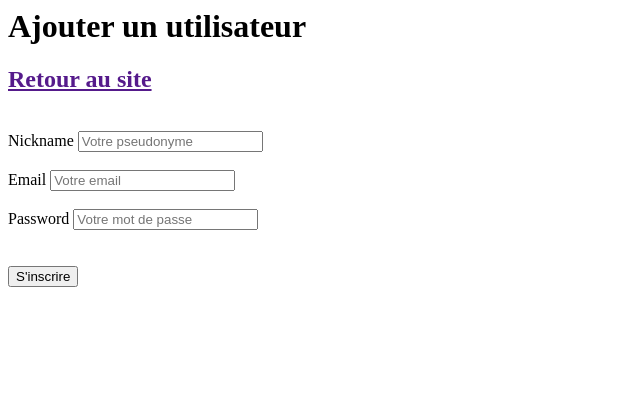
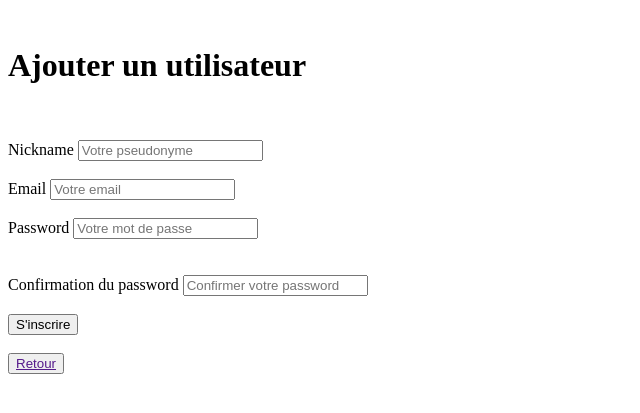
Before and after one commit to Timfmb09/forumPlateau, a PHP site: page /view/security/register.php in a window 1280 px wide. Shown: the top 413 px of the page, without its empty margins (0-640 px from the left). Run offline with PHP 8.4, Linux system fonts and the light colour scheme.

Commit message:
Register done

```diff
--- a/app/DAO.php
+++ b/app/DAO.php
@@ -15,7 +15,7 @@
         private static $host   = 'mysql:host=127.0.0.1;port=3306';
         private static $dbname = 'forumplateau';
         private static $dbuser = 'root';
-        private static $dbpass = '';
+        private static $dbpass = 'root';
 
         private static $bdd;
 
--- a/public/css/style.css
+++ b/public/css/style.css
@@ -33,11 +33,12 @@ h1{
     width: 100%;
     background-image: linear-gradient(rgb(22, 90, 158), rgb(174, 245, 59));
     height: 100vh;
-    display: flex;
-    flex-direction: row;
+    /* display: flex;
+    flex-direction: row; */
     justify-content: center;
     align-items: center;
     padding-left: 10%;
+    padding-top: 5%;
 }
 
 #box {
--- a/view/home.php
+++ b/view/home.php
@@ -1,9 +1,9 @@
 <h1>BIENVENUE SUR LE FORUM</h1>
-
+<br>
 <p>Lorem ipsum dolor sit amet consectetur adipisicing elit. Sit ut nemo quia voluptas numquam, itaque ipsa soluta ratione eum temporibus aliquid, facere rerum in laborum debitis labore aliquam ullam cumque.</p>
-
+<br>
 <p>
     <a href="index.php?ctrl=security&action=login">Se connecter</a>
     <span>&nbsp;-&nbsp;</span>
-    <a href="/security/register.html">S'inscrire</a>
+    <a href="index.php?ctrl=security&action=register">S'inscrire</a>
 </p>
--- a/view/security/register.php
+++ b/view/security/register.php
@@ -1,26 +1,41 @@
+<html>
+   <br>
+   <head>
       <h1 class="text-center">Ajouter un utilisateur</h1>
-<h2 class="text-center alert alert-danger"><a href="">Retour au site</a></h2>
+   </head>
    <br>
+   <body>
       <div class="container">
-
          <form method="post" class="pure-form pure-form-aligned" action='index.php?ctrl=security&action=addUser'>
+      </div>
       <div class="input-group">
          <span class="input-group-addon" id="basic-addon1">Nickname</span>
-            <input type="text" class="form-control" name="nickname" placeholder="Votre pseudonyme" aria-describedby="basic-addon1">
+         <input type="text" class="form-control" name="nickname" placeholder="Votre pseudonyme" aria-describedby="basic-addon1" class="form-control input-md" required>
       </div>
       <br>
       <div class="input-group">
          <span class="input-group-addon" id="basic-addon1">Email</span>
-            <input type="text" class="form-control" name="email" placeholder="Votre email" aria-describedby="basic-addon1">
+         <input type="text" class="form-control" name="email" placeholder="Votre email" aria-describedby="basic-addon1" class="form-control input-md" required>
       </div>
       <br>
       <div class="input-group">
          <span class="input-group-addon" id="basic-addon1">Password</span>
-            <input type="password" class="form-control" name="password" placeholder="Votre mot de passe" aria-describedby="basic-addon1">
+         <input type="password" class="form-control" name="password" placeholder="Votre mot de passe" aria-describedby="basic-addon1" class="form-control input-md" required>
       </div>
       <br>
       <br>
+      <div class="input-group">
+         <span class="input-group-addon" id="basic-addon1">Confirmation du password</span>
+         <input type="password" class="form-control" name="password2" placeholder="Confirmer votre password" aria-describedby="basic-addon1" class="form-control input-md" required>
+      </div>
+      <br>
+      <div>
          <input type="submit" class="btn btn-success" value="S'inscrire">
+      </div>
+      <br>
+      <div>
+         <button class="text-center alert alert-danger"><a href="">Retour</a></h3></button>
+      </div>
       </form>
-
-</div>
+   </body>
+</html>
```
Also changed, not shown: app/AbstractController.php (+3 -4 lines), controller/SecurityController.php (+24 -12 lines), model/managers/PostManager.php (+12 -0 lines), model/managers/UserManager.php (+18 -5 lines), view/layout.php (+10 -4 lines), view/security/login.php (+10 -3 lines). Lines whose indentation alone changed are shown as unchanged.
